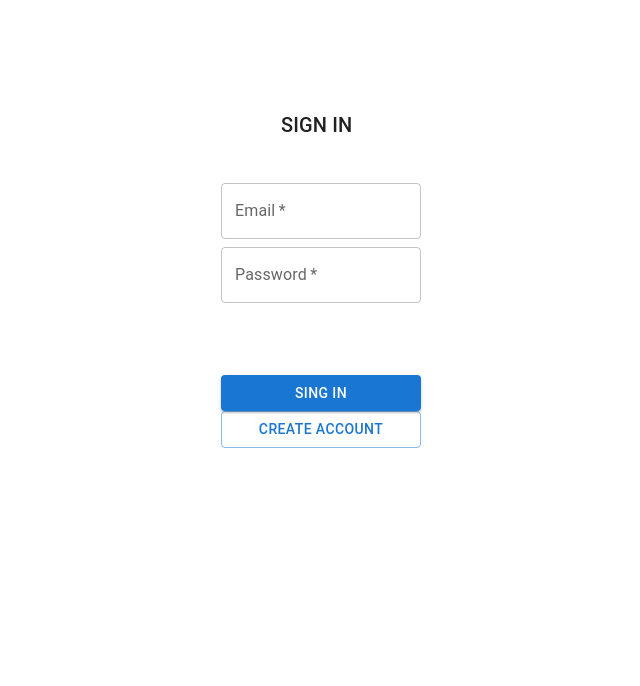
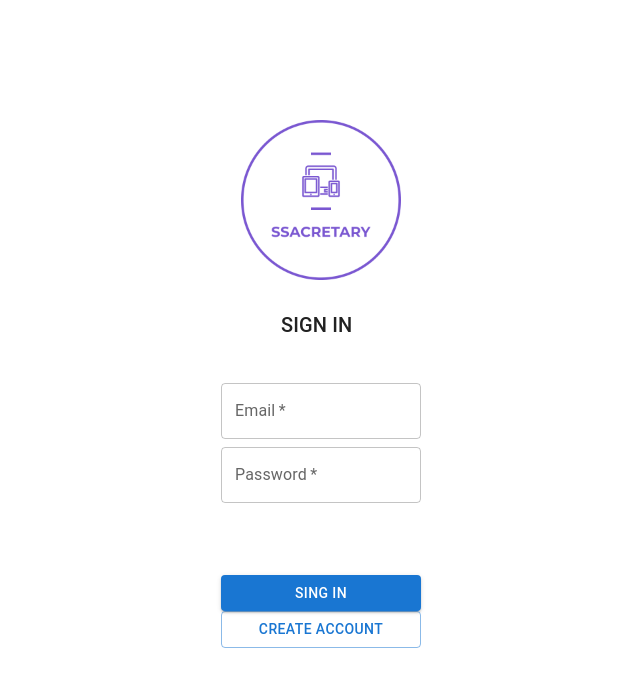
Before and after one commit to wony5248/SSACRETARY, a React (Create React App) app in the folder frontend/: page / in a window 1280 px wide. Shown: the top 686 px of the page, without its empty margins (319-959 px from the left). Built offline with nearby package versions, Linux system fonts and the light colour scheme.

Commit message:
feat:logo add

```diff
--- a/frontend/src/pages/Signin/index.tsx
+++ b/frontend/src/pages/Signin/index.tsx
@@ -42,6 +42,7 @@ const SignIn: React.FunctionComponent<RouteComponentProps> = (props) => {
 
   return (
     <Container>
+      <img src={Logo} width="200px" height="200px"></img>
       <HeadlineH1>SIGN IN</HeadlineH1>
       <CommonDiv>
         <TextField
```
